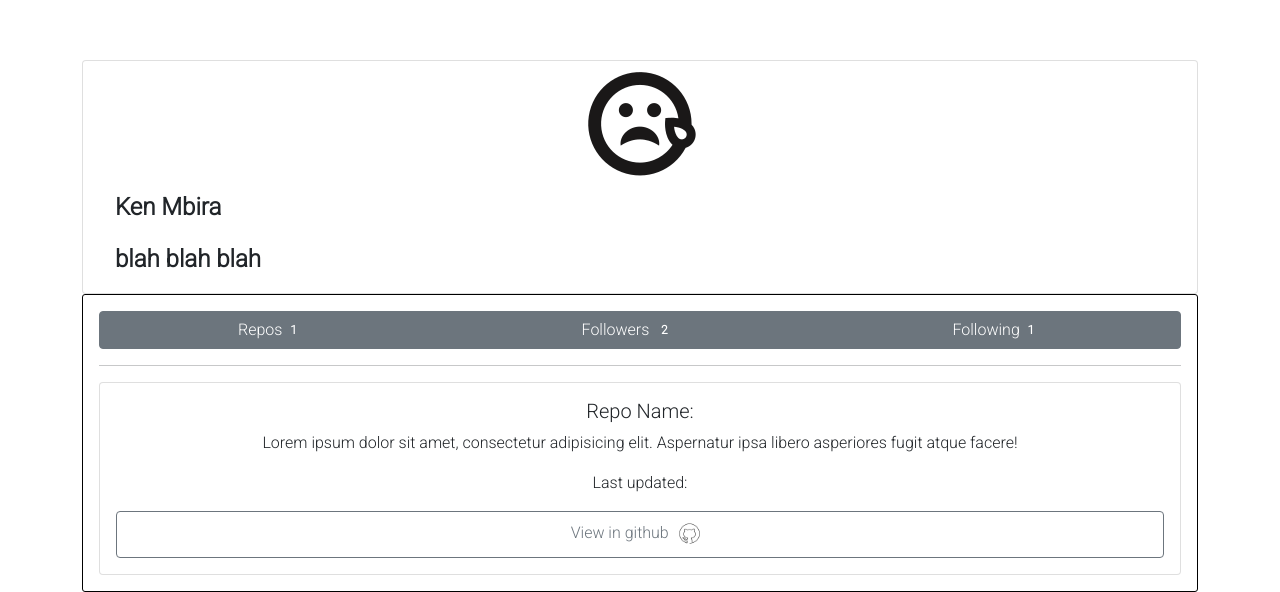
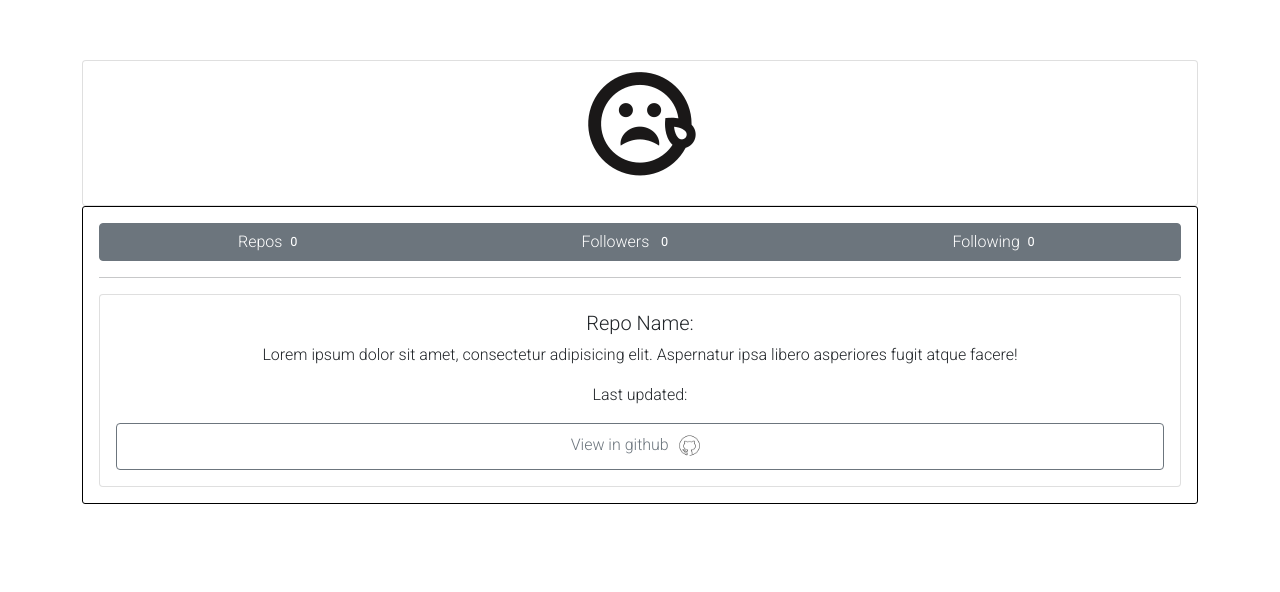
Before and after one commit to Ken-mbira/Git-finder, an Angular app: page /profile in a window 1280 px wide. Shown: the part 860-1452 px from the top of the page. After the commit the page ends 1364 px from the top, so only its background shows below. Built offline with nearby package versions, Linux system fonts and the light colour scheme.

Commit message:
add the forms module to the search page

```diff
--- a/src/app/app.module.ts
+++ b/src/app/app.module.ts
@@ -1,6 +1,7 @@
 import { NgModule } from '@angular/core';
 import { BrowserModule } from '@angular/platform-browser';
 import { HttpClientModule } from '@angular/common/http';
+import { FormsModule } from '@angular/forms'
 
 import { AppRoutingModule } from './app-routing.module';
 import { AppComponent } from './app.component';
@@ -30,7 +31,8 @@ import { FollowingComponent } from './following/following.component';
   imports: [
     BrowserModule,
     AppRoutingModule,
-    HttpClientModule
+    HttpClientModule,
+    FormsModule
   ],
   providers: [],
   bootstrap: [AppComponent]
--- a/src/app/profile-http/profile-service.service.ts
+++ b/src/app/profile-http/profile-service.service.ts
@@ -3,15 +3,20 @@ import { HttpClient} from '@angular/common/http';
 
 import { environment } from 'src/environments/environment';
 import { User } from '../user';
+import { ProfileComponent } from '../profile/profile.component';
 
 @Injectable({
   providedIn: 'root'
 })
 export class ProfileServiceService {
-  profile : User;
+  userProfile: any;
+  username: string;
 
   constructor(private http:HttpClient) {
-    this.profile = new User("","",0,0,0,"");
+  }
+
+  userMaker(){
+    return this.http.get(`https://api.github.com/users/${this.username}/repos?access_token=${environment.apiKey}`)
   }
 
 
--- a/src/app/profile/profile.component.ts
+++ b/src/app/profile/profile.component.ts
@@ -1,4 +1,5 @@
 import { Component, OnInit } from '@angular/core';
+import { Subscriber } from 'rxjs';
 
 import { User } from '../user';
 import { ProfileServiceService } from './../profile-http/profile-service.service';
@@ -9,9 +10,22 @@ import { ProfileServiceService } from './../profile-http/profile-service.service
   styleUrls: ['./profile.component.css']
 })
 export class ProfileComponent implements OnInit {
+  userName = {};
+  bio:any;
+  repoNumber:any;
+  followers:any;
+  following:any;
+  avatar:any;
+  found:true;
 
+  userMaker(){
+    this.profileService.userMaker()
+      .subscribe(userData=>{
+        this.userName = userData
+      })
+  }
   profile : User[] = [
-    new User("Ken Mbira", "blah blah blah", 1, 2, 1,"sdfadfasf")
+    new User("", "", 0, 0, 0,"")
   ];
 
   showRepos(index){
@@ -30,8 +44,9 @@ export class ProfileComponent implements OnInit {
     this.profile[index].showFollowing = true;
   }
 
-  constructor(){
+  constructor(private profileService:ProfileServiceService){
   }
+
 
   ngOnInit(): void {
   }
```
